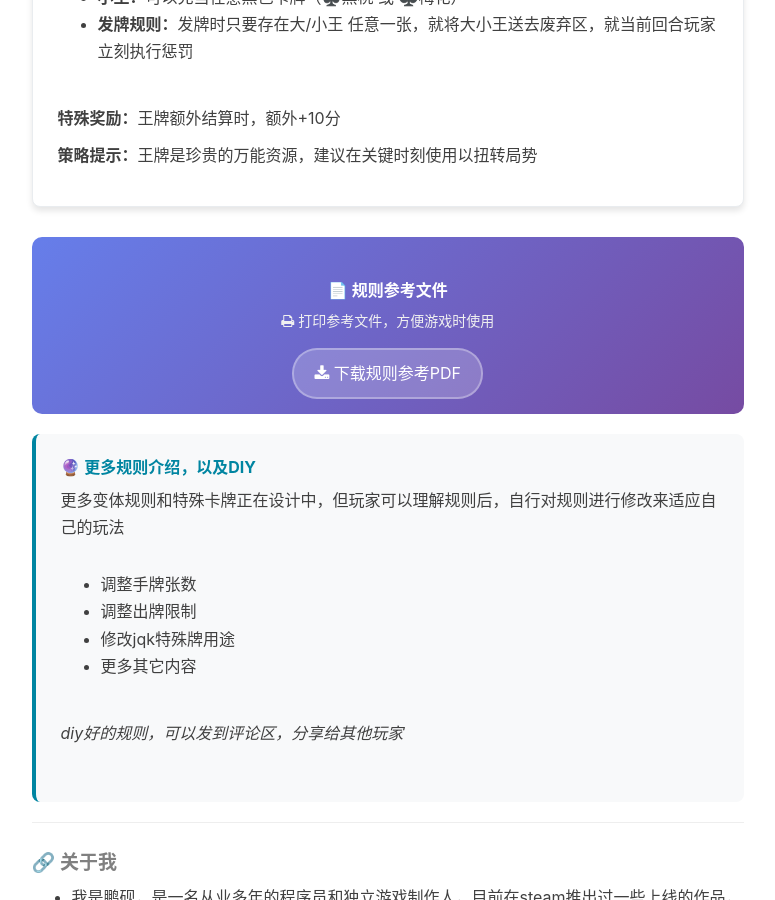
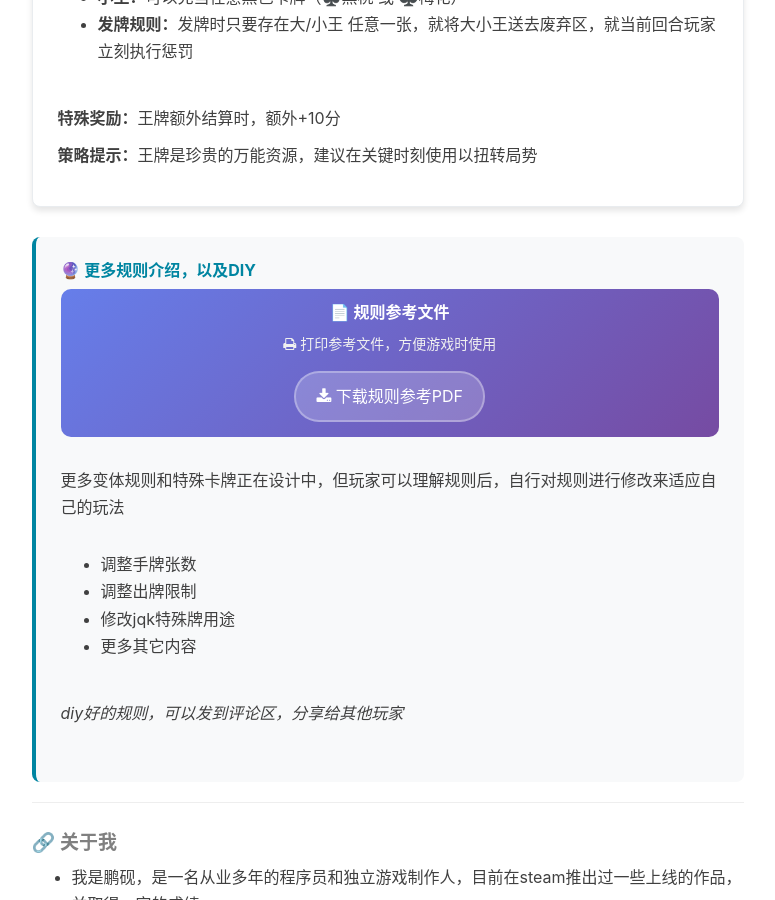
Before and after one commit to Drinkwang/jekyll2, a Jekyll site: the page built from shiguipai.html, in a window 1280 px wide and 900 px high, scrolled down 3963 px. Shown: the whole window, without its empty margins (136-911 px from the left). Built offline with Jekyll 4.4.1, drawn with Linux system fonts in a browser that asks for light colours; nearby versions of some CDN libraries; comment, search, counter and statistics services are not loaded.

Commit message:
修复如果不行，记得回退

```diff
--- a/shiguipai.html
+++ b/shiguipai.html
@@ -221,7 +221,12 @@ header-img: "img/post-bg-rwd.jpg"
                         <p><strong>策略提示：</strong>王牌是珍贵的万能资源，建议在关键时刻使用以扭转局势</p>
                     </div>
                 </div>
-                <div class="pdf-download-section" style="background: linear-gradient(135deg, #667eea 0%, #764ba2 100%); padding: 15px; border-radius: 10px; margin-bottom: 20px; text-align: center;">
+
+                <div class="rules-section">
+                    <h6>🔮 更多规则介绍，以及DIY</h6>
+
+                    <!-- PDF下载区域 -->
+                    <div class="pdf-download-section" style="background: linear-gradient(135deg, #667eea 0%, #764ba2 100%); padding: 15px; border-radius: 10px; margin-bottom: 20px; text-align: center;">
                         <h6 style="color: white; margin-bottom: 10px;">📄 规则参考文件</h6>
                         <p style="color: #f0f0f0; margin-bottom: 15px; font-size: 14px;">
                             <i class="fa fa-print"></i> 打印参考文件，方便游戏时使用
@@ -232,12 +237,7 @@ header-img: "img/post-bg-rwd.jpg"
                            onmouseout="this.style.background='rgba(255,255,255,0.2)'; this.style.transform='translateY(0)'">
                             <i class="fa fa-download"></i> 下载规则参考PDF
                         </a>
-                </div>
-                <div class="rules-section">
-                    <h6>🔮 更多规则介绍，以及DIY</h6>
-
-                    <!-- PDF下载区域 -->
-
+                    </div>
 
                     <p>更多变体规则和特殊卡牌正在设计中，但玩家可以理解规则后，自行对规则进行修改来适应自己的玩法</p>
                     <ul>
```
